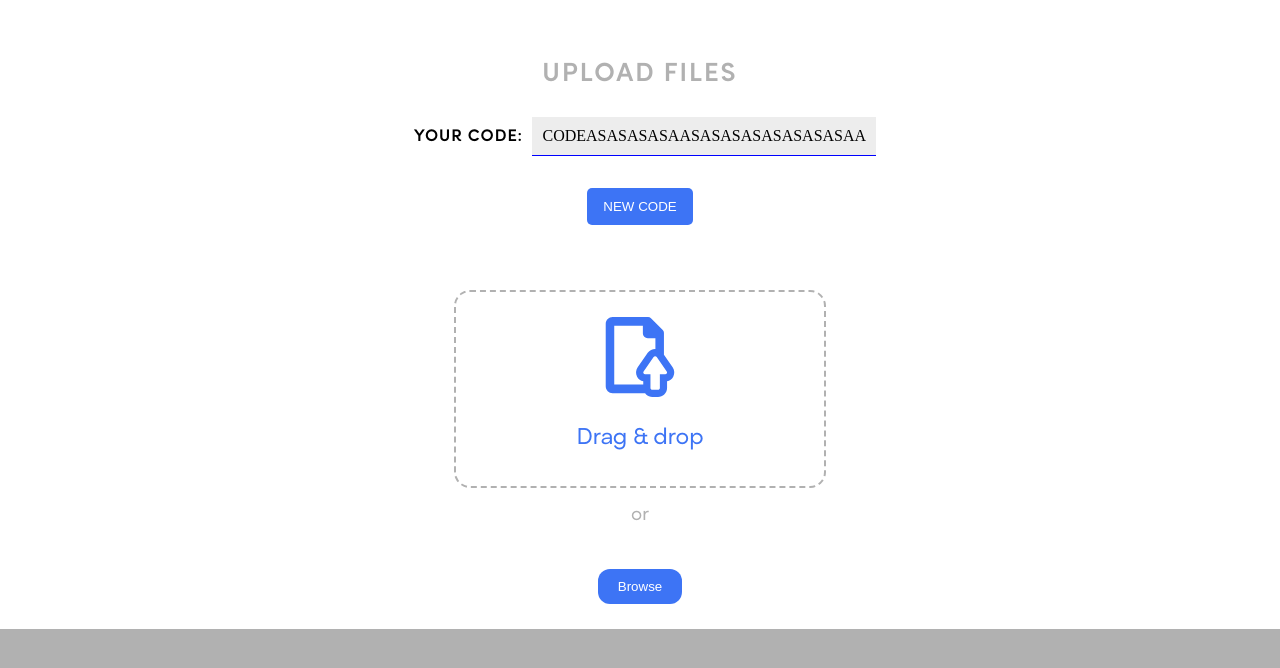
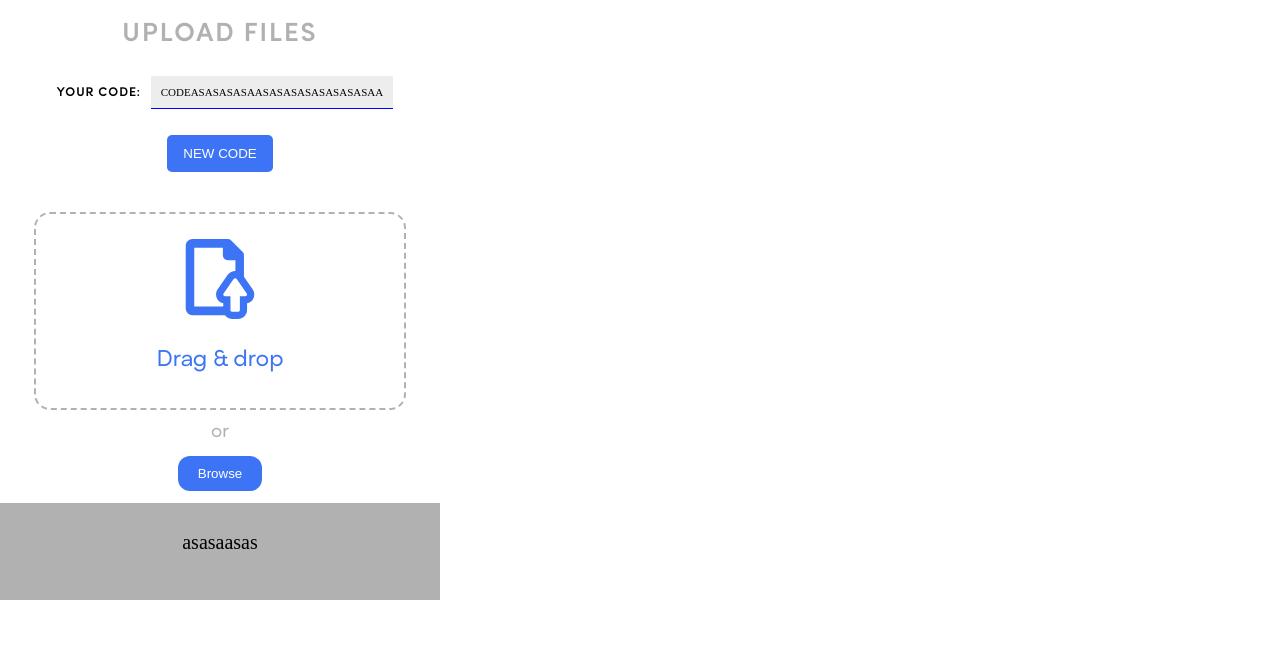
Before and after one commit to VincenzoParrinelli/CS50-project, a React (Vite) app in the folder client/: page / in a window 1280 px wide. Shown: the top 668 px of the page. Built offline with nearby package versions, Linux system fonts and the light colour scheme.

Commit message:
fix(app): extension height and width

```diff
--- a/client/src/Components/FilesList.tsx
+++ b/client/src/Components/FilesList.tsx
@@ -4,7 +4,7 @@ export default function FilesList() {
   return (
     <div className='files-list'>
         <div className="files-list__container">
-
+            asasaasas
         </div>
     </div>
   )
--- a/client/src/Components/Header.tsx
+++ b/client/src/Components/Header.tsx
@@ -10,7 +10,7 @@ export default function Header() {
                 <span className="header__code">CODEASASASASAASASASASASASASASAA</span>
             </div>
 
-            <button className="btn">NEW CODE</button>
+            <button className="btn btn--primary">NEW CODE</button>
         </div>
     )
 }
--- a/client/src/scss/base/_base.scss
+++ b/client/src/scss/base/_base.scss
@@ -15,8 +15,8 @@ body {
 }
 
 .App {
-    width: 100vw;
-    height: 100vh;
+    width: 440px;
+    height: 600px;
     display: flex;
     flex-direction: column;
     overflow-x: hidden;
--- a/client/src/scss/base/_typography.scss
+++ b/client/src/scss/base/_typography.scss
@@ -9,7 +9,7 @@
     }
 
     &--3 {
-        font-size: 1.6rem;
+        font-size: 1.2rem;
         letter-spacing: .1rem;
     }
 }
--- a/client/src/scss/components/_button.scss
+++ b/client/src/scss/components/_button.scss
@@ -7,7 +7,6 @@
     color: $color-white;
     cursor: pointer;
     transition: transform .2s, background-color .05s;
-    margin: 2.5rem;
 
     &:hover,
     &:active {
@@ -20,9 +19,14 @@
         transform: translateY(-1px);
     }
 
+    &--primary {
+        margin-top: 2rem;
+    }
+
     &--secondary {
         padding: 1rem 2rem;
         border-radius: 12px;
+        margin-bottom: 1.2rem;
     }
 
 }
--- a/client/src/scss/components/_filesDragger.scss
+++ b/client/src/scss/components/_filesDragger.scss
@@ -39,7 +39,7 @@
     &__paragraph-2 {
         color: $color-secondary;
         font-size: 1.8rem;
-        margin: 1rem;
+        margin: .5rem;
     }
 
 }
--- a/client/src/scss/components/_header.scss
+++ b/client/src/scss/components/_header.scss
@@ -3,7 +3,7 @@
     flex-direction: column;
     justify-content: center;
     align-items: center;
-    padding: 4rem;
+    padding-bottom: 4rem;
 
     &__code-container {
         display: flex;
@@ -13,7 +13,7 @@
 
     &__code {
         background-color: $color-grey-light;
-        font-size: 1.6rem;
+        font-size: 1.1rem;
         padding: 1rem;
         text-align: center;
         flex: 0 0 10%;
```
